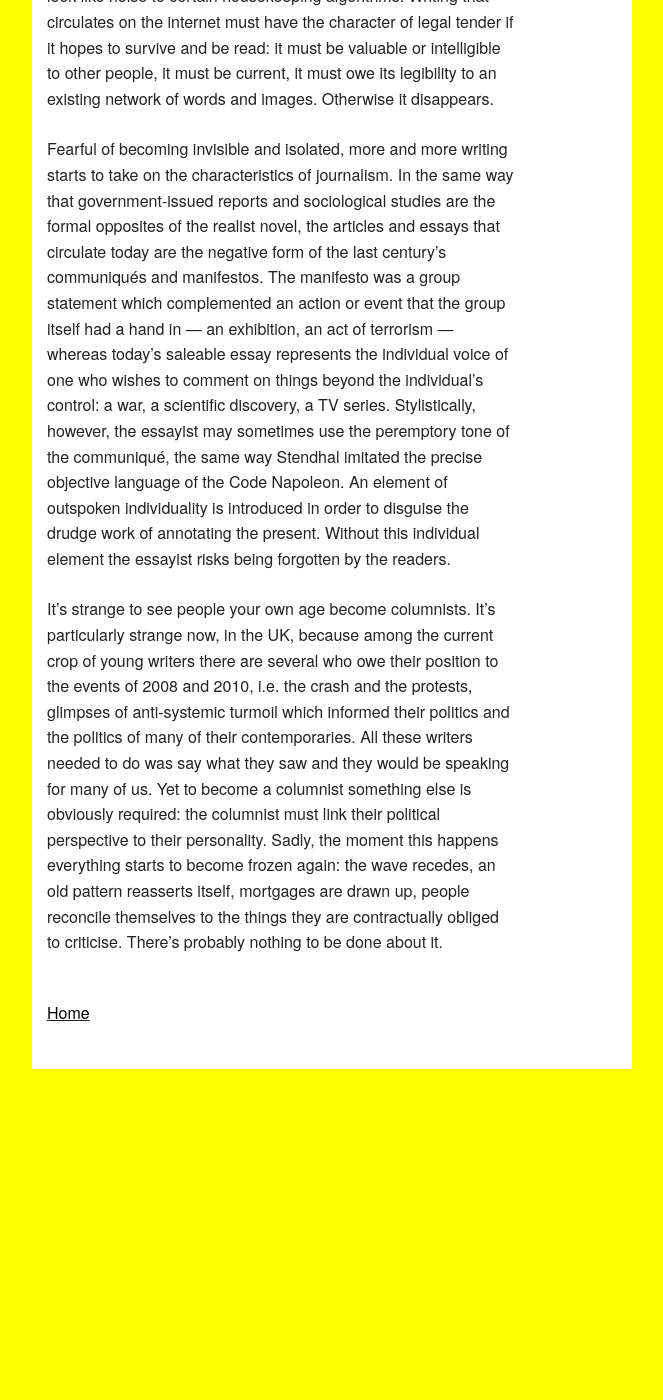
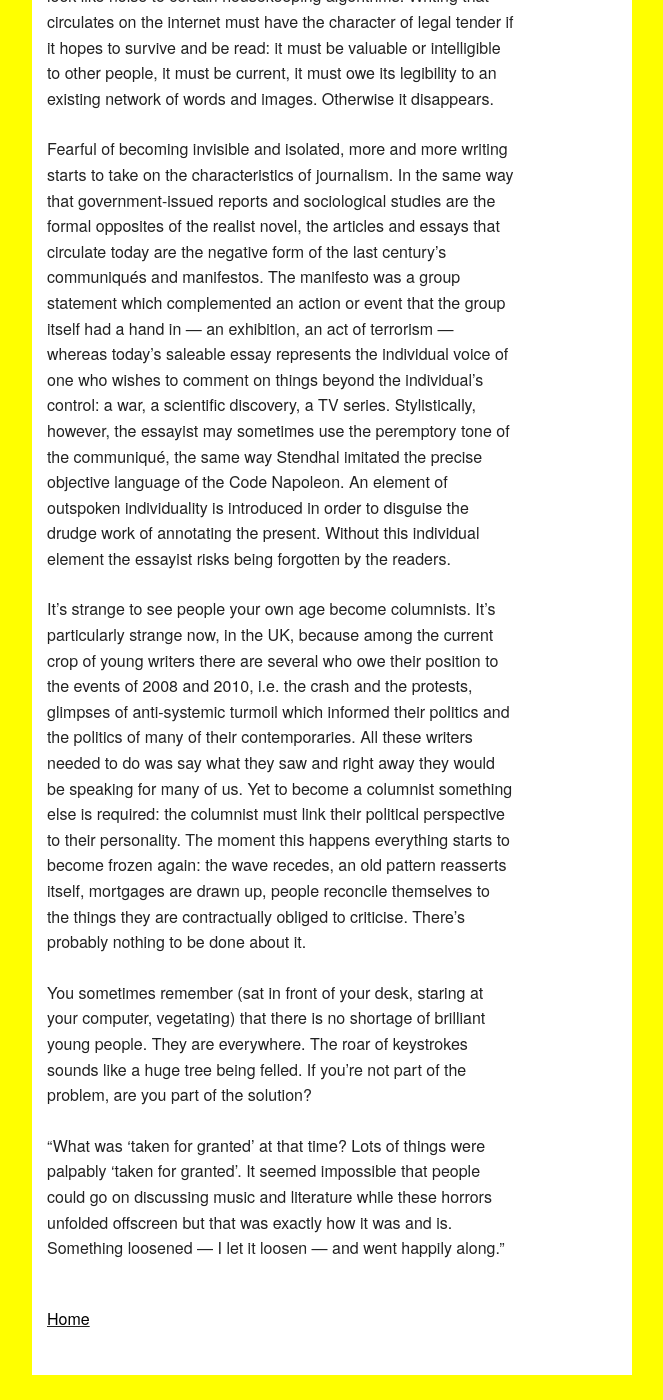
Before and after one commit to mt-trash/mt-trash.github.io, a Jekyll site: the page built from _posts/2017-09-12-piecework.md, in a window 1280 px wide and 1400 px high, scrolled down 1945 px. Shown: the whole window, without its empty margins (308-971 px from the left). Built offline with Jekyll 4.4.1, drawn with Linux system fonts in a browser that asks for light colours; before the commit the page ends 3039 px from its top, so only the background shows below that.

Commit message:
more post edits

```diff
--- a/_posts/2017-09-12-piecework.md
+++ b/_posts/2017-09-12-piecework.md
@@ -16,4 +16,8 @@ The formal features of hypertext have something to do with this. Everyone knows
 
 Fearful of becoming invisible and isolated, more and more writing starts to take on the characteristics of journalism. In the same way that government-issued reports and sociological studies are the formal opposites of the realist novel, the articles and essays that circulate today are the negative form of the last century's communiqués and manifestos. The manifesto was a group statement which complemented an action or event that the group itself had a hand in — an exhibition, an act of terrorism — whereas today's saleable essay represents the individual voice of one who wishes to comment on things beyond the individual's control: a war, a scientific discovery, a TV series. Stylistically, however, the essayist may sometimes use the peremptory tone of the communiqué, the same way Stendhal imitated the precise objective language of the Code Napoleon. An element of outspoken individuality is introduced in order to disguise the drudge work of annotating the present. Without this individual element the essayist risks being forgotten by the readers.
 
-It's strange to see people your own age become columnists. It's particularly strange now, in the UK, because among the current crop of young writers there are several who owe their position to the events of 2008 and 2010, i.e. the crash and the protests, glimpses of anti-systemic turmoil which informed their politics and the politics of many of their contemporaries. All these writers needed to do was say what they saw and they would be speaking for many of us. Yet to become a columnist something else is obviously required: the columnist must link their political perspective to their personality. Sadly, the moment this happens everything starts to become frozen again: the wave recedes, an old pattern reasserts itself, mortgages are drawn up, people reconcile themselves to the things they are contractually obliged to criticise. There's probably nothing to be done about it.
+It's strange to see people your own age become columnists. It's particularly strange now, in the UK, because among the current crop of young writers there are several who owe their position to the events of 2008 and 2010, i.e. the crash and the protests, glimpses of anti-systemic turmoil which informed their politics and the politics of many of their contemporaries. All these writers needed to do was say what they saw and right away they would be speaking for many of us. Yet to become a columnist something else is required: the columnist must link their political perspective to their personality. The moment this happens everything starts to become frozen again: the wave recedes, an old pattern reasserts itself, mortgages are drawn up, people reconcile themselves to the things they are contractually obliged to criticise. There's probably nothing to be done about it.
+
+You sometimes remember (sat in front of your desk, staring at your computer, vegetating) that there is no shortage of brilliant young people. They are everywhere. The roar of keystrokes sounds like a huge tree being felled. If you're not part of the problem, are you part of the solution?
+
+"What was 'taken for granted' at that time? Lots of things were palpably 'taken for granted'. It seemed impossible that people could go on discussing music and literature while these horrors unfolded offscreen but that was exactly how it was and is. Something loosened — I let it loosen — and went happily along."
```
